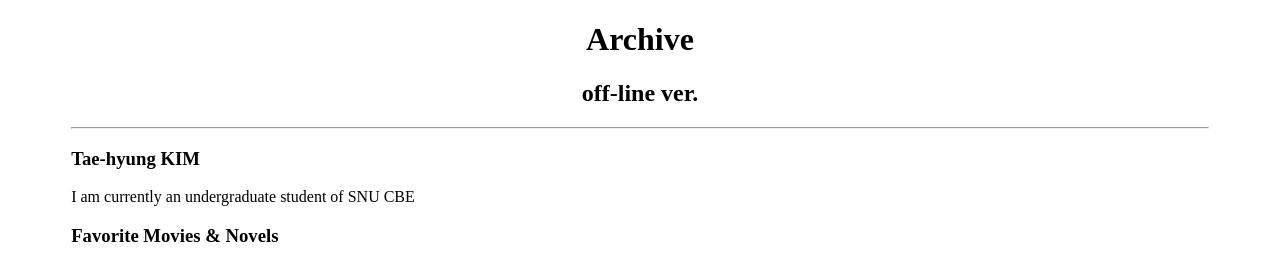
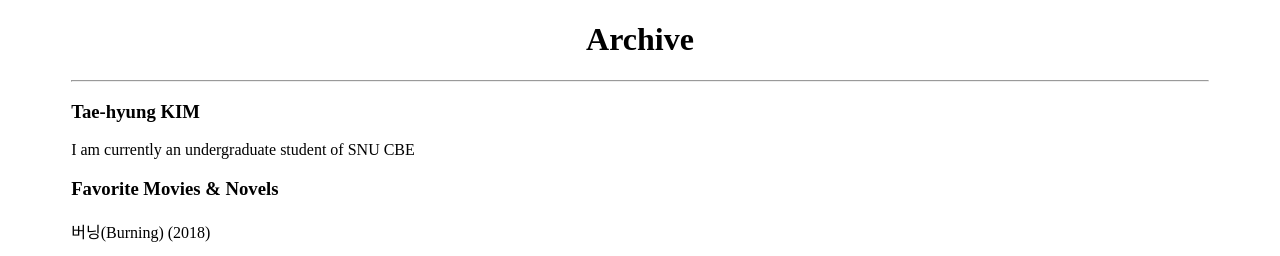
Before and after one commit to miserablesophomore/1st_homepage, a plain HTML site: page personal_info.html in a window 1280 px wide. Shown: the top 256 px of the page. Drawn offline with Linux system fonts and the light colour scheme; files whose address does not match are found by name.

Commit message:
Update personal_info.html

```diff
--- a/personal_info.html
+++ b/personal_info.html
@@ -12,7 +12,6 @@
     <div style="margin-left: 5%; margin-right: 5%;">
         <div style="text-align: center;">
             <h1>Archive</h1>
-            <h2>off-line ver.</h2>
         </div>
 
         <hr>
```
